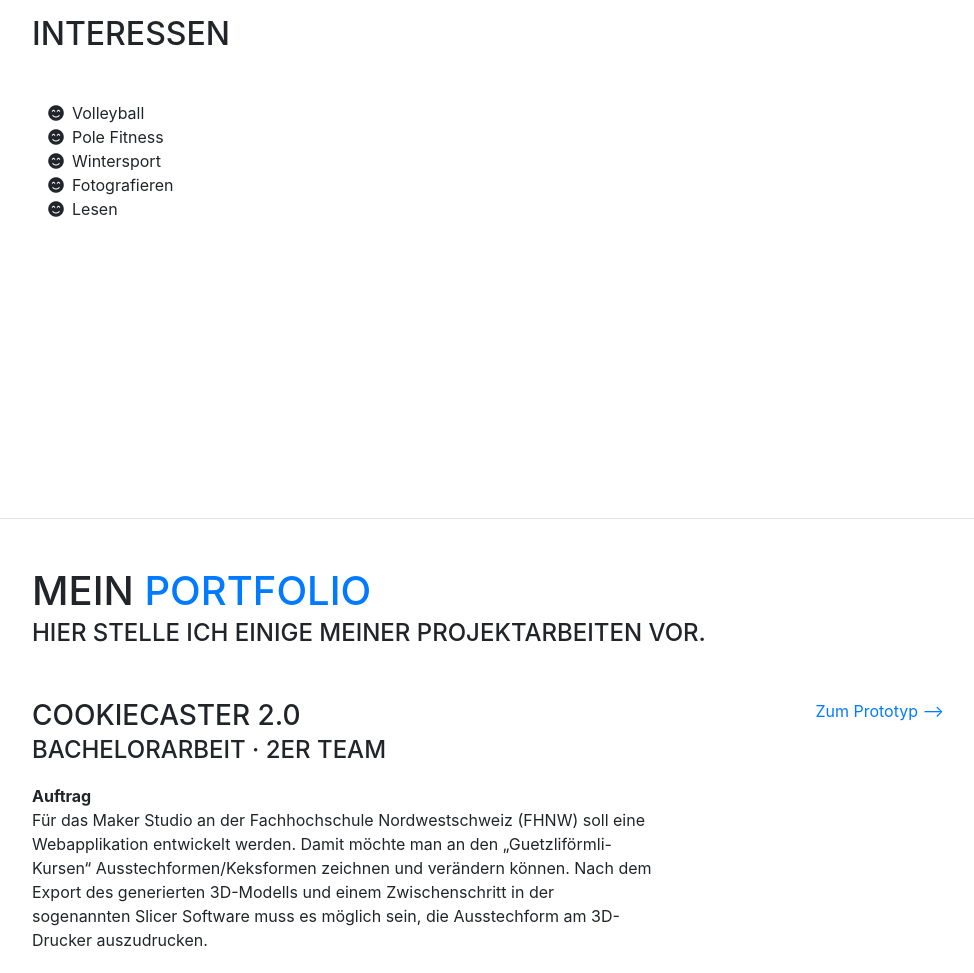
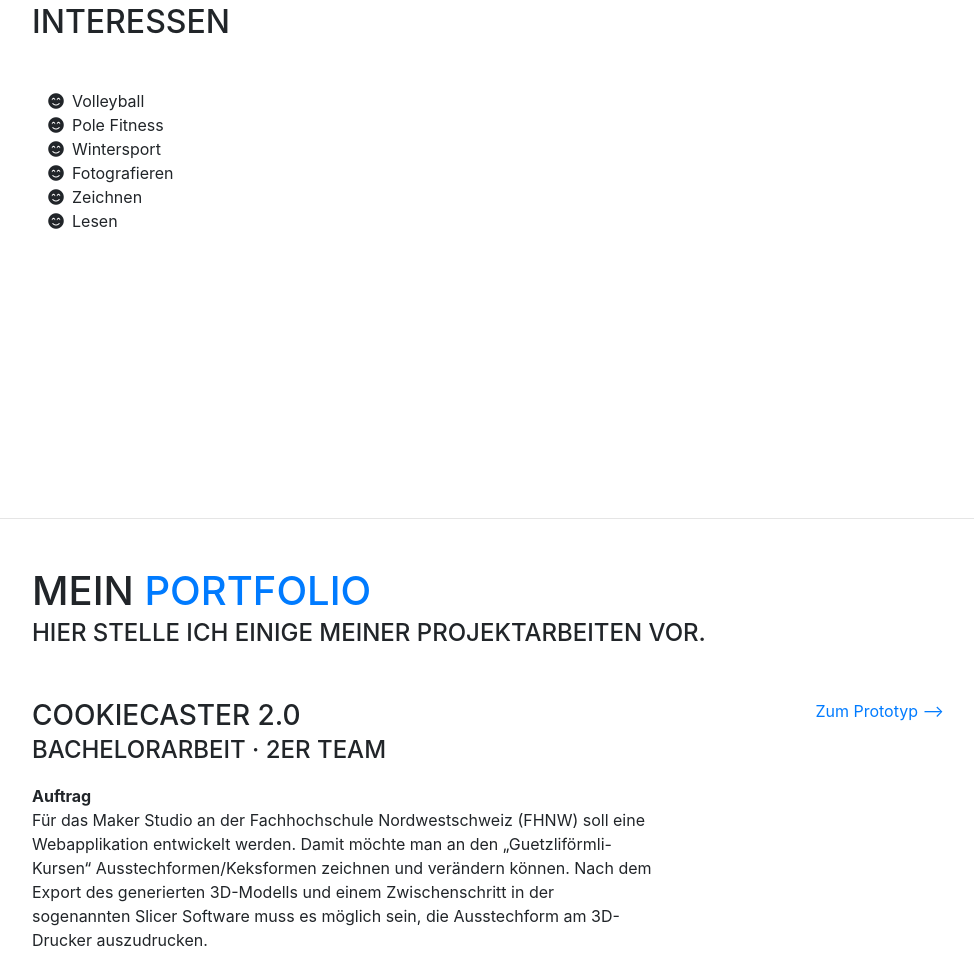
Before and after one commit to irinaterribilini/irinaterribilini, a website with bundled scripts: page index.html in a window 1280 px wide. Shown: the part 5272-6245 px from the top of the page, without its empty margins (288-1262 px from the left). Built offline with nearby package versions, Linux system fonts and the light colour scheme; a web font is replaced by a local one.

Commit message:
added zeichnen

```diff
--- a/index.html
+++ b/index.html
@@ -491,6 +491,10 @@
                 </li>
                 <li>
                     <i class="fa-li fa fa-smile-beam"></i>
+                    Zeichnen
+                </li>
+                <li>
+                    <i class="fa-li fa fa-smile-beam"></i>
                     Lesen
                 </li>
             </ul>
```
